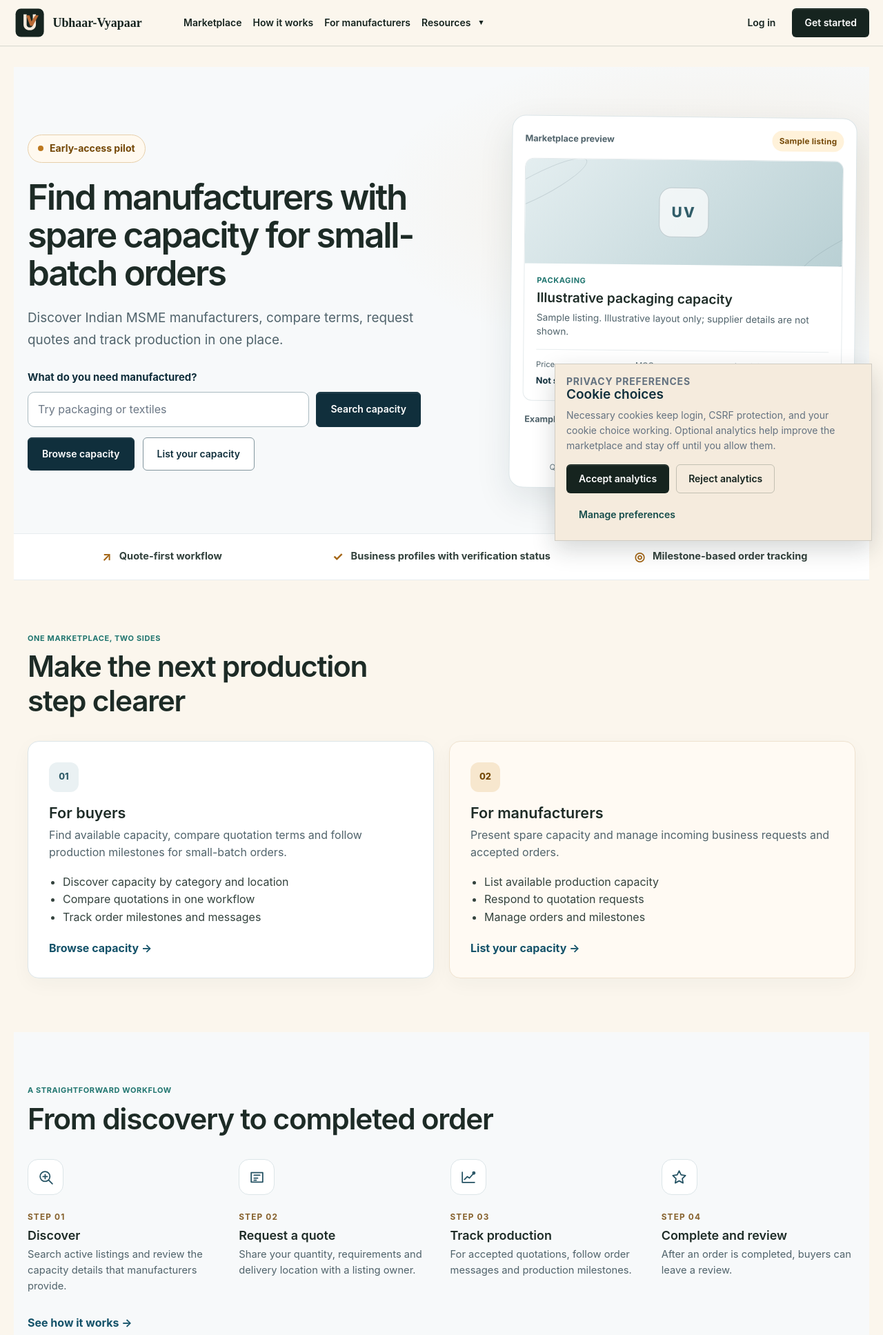
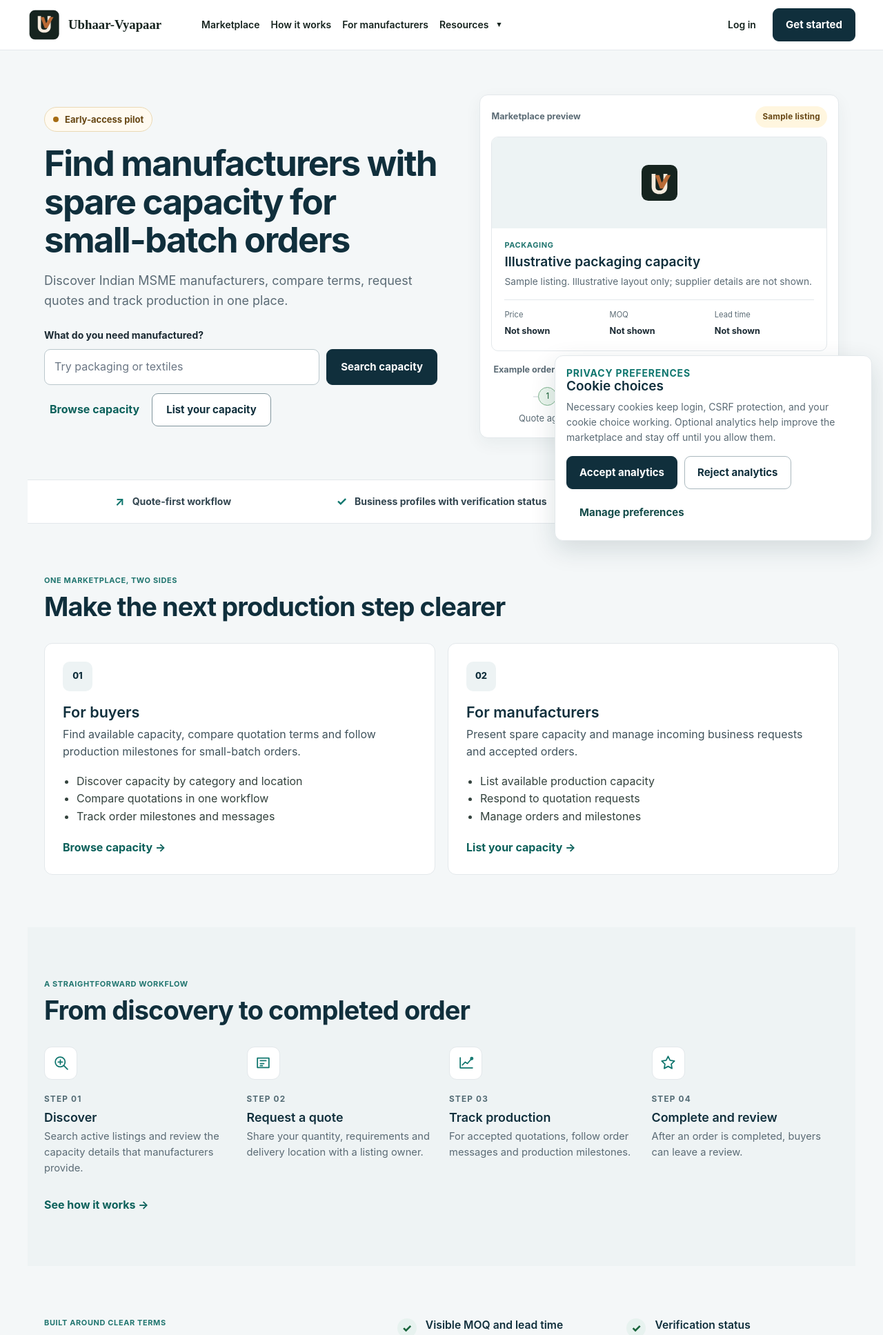
Before and after one commit to ahmed-mir/Ubhaar-Vyapaar, a Django app: page / in a window 1280 px wide. Shown: the top 1935 px of the page at 69% size. Run offline with Django 5.2, Linux system fonts and the light colour scheme; data that the repository does not hold is empty; parts of the project's set-up code (start-up, migrations or seed data) failed here and were passed over.

Commit message:
Redesign public landing and marketplace surfaces

```diff
--- /dev/null
+++ b/marketplace/static/marketplace/css/visual-v2.css
@@ -0,0 +1,311 @@
+/* Shared visual system for the public landing and marketplace surfaces. */
+:root {
+    --uv-navy: #102f3c;
+    --uv-teal: #0f766e;
+    --uv-background: #f4f7f8;
+    --uv-white: #ffffff;
+    --uv-border: #e3e8eb;
+    --uv-text: #1b2a33;
+    --uv-muted: #5b6b75;
+    --uv-warm: #f5b83d;
+    --uv-success: #15803d;
+    --uv-danger: #b91c1c;
+    --uv-radius-card: 12px;
+    --uv-radius-button: 9px;
+    --uv-shadow: 0 8px 24px rgba(16, 47, 60, 0.055);
+}
+
+html { scroll-padding-top: 92px; }
+body {
+    background: var(--uv-background);
+    color: var(--uv-text);
+    font-family: Inter, ui-sans-serif, system-ui, -apple-system, BlinkMacSystemFont, "Segoe UI", sans-serif;
+    font-size: 16px;
+    line-height: 1.6;
+}
+a { color: var(--uv-teal); }
+.container { max-width: 1200px; }
+.page-content { padding-top: 0; }
+
+.site-header {
+    position: sticky;
+    background: var(--uv-white);
+    border-bottom: 1px solid var(--uv-border);
+    box-shadow: none;
+    backdrop-filter: none;
+}
+.header-inner { min-height: 72px; }
+.brand-logo-full { width: 228px; }
+.nav-group-primary { border: 0; background: transparent; padding: 0; }
+.nav-link {
+    min-height: 44px;
+    border-radius: 8px;
+    color: var(--uv-text);
+    font-size: 14px;
+    transition: background-color 180ms ease, color 180ms ease;
+}
+.nav-link:hover { background: #edf3f4; color: var(--uv-navy); transform: none; }
+.nav-link-active,
+.nav-link-active:hover,
+.site-nav .nav-link-active { background: #eaf1f3; color: var(--uv-navy); box-shadow: none; }
+.brand { display: inline-flex; align-items: center; }
+.brand-logo-lockup, .brand-logo-full { display: block; }
+.nav-cta.button-primary,
+.button-primary {
+    background: var(--uv-navy);
+    border-color: var(--uv-navy);
+    color: var(--uv-white);
+    box-shadow: none;
+}
+.nav-cta.button-primary:hover,
+.button-primary:hover { background: #194653; border-color: #194653; box-shadow: none; transform: translateY(-1px); }
+.button {
+    min-height: 48px;
+    padding: 12px 18px;
+    border-radius: var(--uv-radius-button);
+    font-size: 15px;
+    font-weight: 650;
+    transition: color 180ms ease, background-color 180ms ease, border-color 180ms ease, transform 180ms ease;
+}
+.button-secondary,
+.button-outline {
+    border-color: #aab8be;
+    background: var(--uv-white);
+    color: var(--uv-navy);
+    box-shadow: none;
+}
+.button-secondary:hover,
+.button-outline:hover { border-color: var(--uv-navy); background: #f6f9fa; color: var(--uv-navy); box-shadow: none; transform: translateY(-1px); }
+:where(a, button, input, select, textarea, summary):focus-visible {
+    outline: 3px solid #0f766e;
+    outline-offset: 3px;
+}
+
+.landing-page { --landing-ink: var(--uv-text); --landing-muted: var(--uv-muted); --landing-line: var(--uv-border); --landing-bg: var(--uv-background); color: var(--uv-text); }
+.landing-page .container { width: min(100% - 48px, 1200px); }
+.landing-hero { padding: 64px 0 60px; background: var(--uv-background); }
+.landing-hero-grid { grid-template-columns: minmax(0, 1.05fr) minmax(360px, .95fr); gap: 56px; }
+.landing-badge {
+    min-height: 36px;
+    padding: 7px 12px;
+    margin-bottom: 18px;
+    border-color: #ead9b5;
+    background: #fffaf0;
+    color: #674714;
+    font-size: 13px;
+}
+.landing-badge span { background: #a66c13; }
+.landing-hero h1 {
+    max-width: 700px;
+    margin-bottom: 18px;
+    color: var(--uv-navy);
+    font-size: clamp(38px, 4.15vw, 54px);
+    font-weight: 700;
+    line-height: 1.08;
+    letter-spacing: -0.035em;
+}
+.landing-lede { max-width: 570px; margin-bottom: 24px; color: var(--uv-muted); font-size: 18px; line-height: 1.6; }
+.landing-search label { color: var(--uv-text); font-size: 14px; }
+.landing-search-row { gap: 10px; }
+.landing-search input { min-height: 48px; border-color: #bac7cc; border-radius: 9px; color: var(--uv-text); }
+.landing-actions { gap: 10px; margin-top: 12px; }
+.landing-browse-link { display: inline-flex; min-height: 48px; align-items: center; justify-content: center; padding-inline: 8px; font-weight: 650; }
+.landing-actions .button, .landing-search .button { min-height: 48px; }
+.landing-chips { margin-top: 22px; gap: 8px; }
+.landing-chips > span { color: var(--uv-muted); }
+.landing-chips a { min-height: 38px; border-color: var(--uv-border); color: var(--uv-navy); font-size: 14px; }
+.landing-chips a:hover, .landing-category:hover { border-color: #89aaa9; background: #f1f7f6; }
+.landing-demo { padding: 16px; border-color: var(--uv-border); border-radius: var(--uv-radius-card); box-shadow: var(--uv-shadow); transform: none; }
+.landing-demo-top, .landing-tracker-heading { color: var(--uv-muted); }
+.landing-sample-label, .landing-listing-sample { background: #fff6df; color: #674714; }
+.landing-demo-card { border-color: var(--uv-border); border-radius: 10px; }
+.landing-demo-art { height: 132px; background: #edf3f4; }
+.landing-demo-art img { display: block; width: 52px; height: 52px; object-fit: contain; }
+.landing-demo-body h2 { color: var(--uv-navy); }
+.landing-demo-body > p:not(.eyebrow) { color: var(--uv-muted); }
+.landing-demo-facts { border-color: var(--uv-border); }
+.landing-demo-facts strong { color: var(--uv-text); }
+.landing-tracker li { color: var(--uv-muted); font-size: 13px; }
+.landing-tracker ol::before { background: var(--uv-border); }
+.landing-tracker li span { border-color: #b8c6cb; color: var(--uv-text); }
+.landing-tracker li.is-done span { border-color: #7cb28c; background: #eaf5ed; color: #155e32; }
+.landing-tracker li.is-current span { border-color: var(--uv-navy); background: var(--uv-navy); color: #fff; }
+.landing-trust-strip { border-color: var(--uv-border); background: #fff; }
+.landing-trust-grid { padding-block: 17px; }
+.landing-trust-grid p { color: #334650; font-size: 14px; }
+.landing-trust-grid p span { color: var(--uv-teal); }
+.landing-section { padding: 76px 0; }
+.landing-section-heading { margin-bottom: 30px; }
+.landing-section-heading h2, .landing-why-grid h2, .landing-trust-panel h2, .landing-state h2, .landing-faq h2, .landing-final-cta h2 {
+    color: var(--uv-navy);
+    font-size: clamp(30px, 3.05vw, 38px);
+    font-weight: 680;
+    line-height: 1.15;
+    letter-spacing: -0.025em;
+}
+.landing-audience-grid { gap: 18px; }
+.landing-audience-card { padding: 26px; border-color: var(--uv-border); border-radius: var(--uv-radius-card); box-shadow: none; }
+.landing-audience-warm { background: #fff; border-color: var(--uv-border); }
+.landing-card-icon, .landing-audience-warm .landing-card-icon { background: #edf3f4; color: var(--uv-navy); border-radius: 10px; }
+.landing-audience-card h3, .landing-steps h3, .landing-benefits h3 { color: var(--uv-navy); }
+.landing-audience-card > p, .landing-audience-card ul { color: #40535c; }
+.landing-page .text-link { color: #0c615b; }
+.landing-page .text-link:hover { color: #084a45; }
+.landing-how, .landing-categories, .landing-faq { background: #eef3f4; }
+.landing-steps { gap: 22px; }
+.landing-step-icon { width: 48px; height: 48px; margin-bottom: 14px; border-color: var(--uv-border); border-radius: 11px; }
+.landing-step-icon svg { stroke: var(--uv-teal); }
+.landing-step-number { color: #536b74; }
+.landing-steps p, .landing-benefits p { color: var(--uv-muted); }
+.landing-listing-grid { gap: 16px; }
+.landing-listing-card { border-color: var(--uv-border); border-radius: var(--uv-radius-card); }
+.landing-listing-media { background: #e8eff1; }
+.landing-listing-content h3 a { color: var(--uv-navy); }
+.landing-listing-facts span { border-color: var(--uv-border); color: #40535c; }
+.landing-verified { color: #17633a; }
+.landing-quote-link { color: #0c615b; }
+.landing-category { border-color: var(--uv-border); border-radius: 10px; color: var(--uv-navy); }
+.landing-category-count { color: var(--uv-muted); }
+.landing-category-arrow { color: var(--uv-teal); }
+.landing-benefits li > span { background: #e7f2ef; color: #17633a; }
+.landing-trust-panel { background: #edf3f4; border-color: var(--uv-border); }
+.landing-trust-panel h2 { color: var(--uv-navy); font-size: 28px; }
+.landing-trust-panel p:not(.eyebrow) { color: #40535c; font-size: 15px; }
+.landing-state { background: #fff; }
+.landing-state li { border-left-color: var(--uv-teal); background: #f4f7f8; color: #334650; }
+.landing-waitlist { border-color: var(--uv-border); border-radius: var(--uv-radius-card); background: #fff; }
+.landing-waitlist h3 { color: var(--uv-navy); }
+.landing-waitlist > p:not(.eyebrow), .waitlist-privacy { color: var(--uv-muted); }
+.landing-waitlist .eyebrow { color: #674714; }
+.waitlist-form .form-field input, .waitlist-form .form-field select, .waitlist-form .form-field textarea { border-color: #aab8be; border-radius: 8px; color: var(--uv-text); }
+.waitlist-privacy a { color: #0c615b; }
+.landing-faq-list { border-color: var(--uv-border); }
+.landing-faq-list details { border-color: var(--uv-border); }
+.landing-faq-list summary { color: var(--uv-text); }
+.landing-faq-list summary::after { color: var(--uv-teal); }
+.landing-faq-list details p { color: #40535c; }
+.landing-faq-list details p a { color: #0c615b; }
+.landing-final-cta { background: var(--uv-navy); }
+.landing-final-cta .eyebrow { color: #ffe2a1; }
+.landing-final-cta h2 { color: #fff; }
+.landing-final-cta p:not(.eyebrow) { color: #e0e9ec; }
+.landing-final-cta .button-light { color: var(--uv-navy); }
+.landing-final-cta .button-outline-light { border-color: #b9c9cf; }
+.landing-page a, .landing-page button { transition-duration: 180ms; }
+
+.marketplace-heading,
+.marketplace-discovery,
+.trade-breadcrumbs,
+.listing-sheet-heading,
+.listing-sheet-overview,
+.listing-detail-content,
+.quote-process,
+.similar-listings,
+.manufacturer-sheet-heading,
+.manufacturer-about,
+.manufacturer-reviews,
+.manufacturer-listings { width: min(1200px, calc(100% - 48px)); }
+.marketplace-heading { padding: 36px 0 18px; }
+.marketplace-heading .eyebrow,
+.marketplace-filter-rail > .eyebrow,
+.marketplace-results-heading .eyebrow { font-family: inherit; color: var(--uv-teal); font-size: 12px; font-weight: 700; letter-spacing: .07em; }
+.marketplace-heading h1 { color: var(--uv-navy); font-size: clamp(34px, 4vw, 44px); font-weight: 700; letter-spacing: -.03em; line-height: 1.12; }
+.marketplace-heading > p:last-child { margin-top: 9px; color: var(--uv-muted); font-size: 17px; }
+.marketplace-discovery { margin-bottom: 56px; }
+.marketplace-search-line { max-width: none; gap: 8px; margin-bottom: 18px; }
+.marketplace-search-line label, .marketplace-filter-field label { color: var(--uv-text); font-size: 14px; font-weight: 650; }
+.marketplace-search-control { max-width: 760px; gap: 10px; }
+.marketplace-search-control input, .marketplace-filter-field input, .marketplace-filter-field select {
+    min-height: 48px; padding: 10px 12px; border-color: #b8c5ca; border-radius: 8px; color: var(--uv-text); font-size: 16px;
+}
+.marketplace-search-control .button { min-height: 48px; }
+.marketplace-results-layout { grid-template-columns: minmax(235px, 270px) minmax(0, 1fr); gap: 24px; }
+.marketplace-filter-disclosure { border-color: var(--uv-border); border-radius: var(--uv-radius-card); box-shadow: none; }
+.marketplace-filter-rail { gap: 14px; padding: 18px; }
+.marketplace-filter-field input, .marketplace-filter-field select { min-height: 44px; font-size: 15px; }
+.marketplace-filter-actions { gap: 10px; }
+.marketplace-filter-actions .text-action { color: #0c615b; }
+.marketplace-results-heading, .manufacturer-section-heading { border-color: var(--uv-border); }
+.marketplace-results-heading h2 { color: var(--uv-navy); font-size: 24px; font-weight: 680; }
+.marketplace-result-range { color: var(--uv-muted); font-size: 14px; }
+.marketplace-filter-chips li { border-color: #c6dfda; background: #edf7f5; color: #174f4a; }
+.sample-listings-notice { border-left-color: var(--uv-warm); background: #fff8e8; color: #57451f; }
+.listing-spec-row { grid-template-columns: 136px minmax(0, 1fr) minmax(165px, .72fr); gap: 18px; padding: 18px 0; border-color: var(--uv-border); }
+.listing-spec-media { min-height: 128px; border-radius: 9px; background: #e8eff1; }
+.listing-image-placeholder::before, .listing-image-placeholder::after { display: none; content: none; }
+.listing-image-placeholder { display: flex; min-height: inherit; flex-direction: column; align-items: center; justify-content: center; gap: 5px; padding: 8px; background: #edf3f4; color: var(--uv-muted); text-align: center; }
+.listing-image-placeholder .fallback-brand-mark { display: none; }
+.listing-image-placeholder .fallback-geometry { display: block; width: 52px; height: 40px; fill: none; stroke: #365b65; stroke-width: 4; stroke-linecap: round; stroke-linejoin: round; }
+.listing-image-placeholder .placeholder-category { color: var(--uv-navy); font-family: inherit; font-size: 11px; font-weight: 650; }
+.listing-image-placeholder .placeholder-capability { color: var(--uv-muted); font-size: 11px; }
+.listing-spec-main { gap: 8px; }
+.listing-spec-flags { gap: 7px; }
+.listing-category, .sample-badge, .listing-availability { border-radius: 999px; font-family: inherit; letter-spacing: 0; }
+.listing-spec-main h3 { color: var(--uv-navy); font-size: 19px; line-height: 1.3; }
+.listing-spec-main h3 a { color: var(--uv-navy); }
+.listing-spec-maker, .listing-process { color: var(--uv-muted); font-size: 14px; }
+.listing-spec-values { font-family: inherit; }
+.listing-spec-values { gap: 6px; }
+.listing-spec-values > div { padding-bottom: 5px; border-color: #e8edef; }
+.listing-spec-values dt { color: var(--uv-muted); font-family: inherit; font-size: 12px; font-weight: 600; letter-spacing: 0; text-transform: none; }
+.listing-spec-values dd { color: var(--uv-text); font-family: inherit; font-size: 14px; font-weight: 650; }
+.marketplace-empty-state { border: 1px solid var(--uv-border); border-radius: var(--uv-radius-card); background: #fff; }
+.marketplace-pagination { margin-top: 26px; }
+
+.site-footer { background: var(--uv-navy); }
+.cookie-consent-panel { border: 1px solid var(--uv-border); border-radius: 12px; background: #fff; box-shadow: 0 12px 36px rgba(16, 47, 60, 0.14); }
+.cookie-consent .eyebrow { color: var(--uv-teal); }
+.cookie-consent h2 { color: var(--uv-navy); }
+.cookie-consent p:not(.eyebrow) { color: var(--uv-muted); }
+
+@media (max-width: 900px) {
+    .marketplace-results-layout { grid-template-columns: 1fr; }
+    .marketplace-filter-disclosure > summary { min-height: 48px; border-radius: 9px; }
+    .marketplace-filter-rail { grid-template-columns: repeat(2, minmax(0, 1fr)); }
+    .marketplace-filter-rail > .eyebrow, .marketplace-filter-actions { grid-column: 1 / -1; }
+}
+@media (max-width: 720px) {
+    .header-inner { min-height: 64px; }
+    .brand-logo-full { width: 158px; height: auto; }
+    .landing-page .container, .marketplace-heading, .marketplace-discovery { width: min(100% - 36px, 1200px); }
+    .landing-hero { padding: 44px 0 40px; }
+    .landing-hero-grid { grid-template-columns: minmax(0, 1fr); gap: 28px; }
+    .landing-hero h1 { font-size: clamp(34px, 9.2vw, 38px); line-height: 1.12; }
+    .landing-lede { font-size: 16px; }
+    .landing-search-row { display: grid; grid-template-columns: minmax(0, 1fr); }
+    .landing-search-row .button { width: 100%; }
+    .landing-actions { display: grid; grid-template-columns: 1fr; }
+    .landing-actions .button { width: 100%; }
+    .landing-demo { padding: 13px; }
+    .landing-demo-art { height: 124px; }
+    .landing-section { padding: 54px 0; }
+    .landing-section-heading h2, .landing-why-grid h2, .landing-trust-panel h2, .landing-state h2, .landing-faq h2, .landing-final-cta h2 { font-size: 29px; }
+    .landing-steps { gap: 24px; }
+    .landing-audience-card { padding: 22px; }
+    .landing-trust-panel-inner, .landing-final-inner { align-items: flex-start; }
+    .marketplace-heading { padding-top: 28px; }
+    .marketplace-heading h1 { font-size: 34px; }
+    .marketplace-discovery { margin-bottom: 44px; }
+    .marketplace-search-control { display: grid; grid-template-columns: minmax(0, 1fr) auto; }
+    .marketplace-filter-rail { grid-template-columns: minmax(0, 1fr); padding: 16px; }
+    .marketplace-filter-rail > .eyebrow, .marketplace-filter-actions { grid-column: auto; }
+    .listing-spec-row { grid-template-columns: 76px minmax(0, 1fr); gap: 10px 12px; padding: 16px 0; }
+    .listing-spec-media { min-height: 86px; grid-row: 1; }
+    .listing-spec-main { grid-column: 2; grid-row: 1; }
+    .listing-spec-main h3 { font-size: 16px; }
+    .listing-spec-maker { display: grid; gap: 2px; }
+    .listing-spec-values { grid-column: 1 / -1; grid-template-columns: repeat(2, minmax(0, 1fr)); gap: 8px 16px; padding-top: 10px; border-top: 1px solid var(--uv-border); }
+    .marketplace-results-heading { align-items: center; }
+}
+@media (max-width: 380px) {
+    .landing-page .container, .marketplace-heading, .marketplace-discovery { width: min(100% - 32px, 1200px); }
+    .landing-hero h1 { font-size: 30px; line-height: 1.12; }
+    .landing-demo-facts { grid-template-columns: repeat(3, minmax(0, 1fr)); }
+    .landing-demo-facts span { font-size: 11px; }
+    .marketplace-search-control { grid-template-columns: minmax(0, 1fr); }
+    .marketplace-search-control .button { width: 100%; }
+    .marketplace-results-heading { align-items: flex-start; gap: 8px; }
+}
+@media (prefers-reduced-motion: reduce) {
+    *, *::before, *::after { scroll-behavior: auto !important; transition-duration: .01ms !important; animation-duration: .01ms !important; animation-iteration-count: 1 !important; }
+}
--- a/marketplace/templates/marketplace/base.html
+++ b/marketplace/templates/marketplace/base.html
@@ -76,6 +76,7 @@
 
     {% block extra_css %}
     {% endblock %}
+    <link rel="stylesheet" href="{% static 'marketplace/css/visual-v2.css' %}">
 </head>
 
 
--- a/marketplace/templates/marketplace/landing.html
+++ b/marketplace/templates/marketplace/landing.html
@@ -25,7 +25,7 @@
                     <div class="landing-search-row"><input id="landing-query" type="search" name="q" placeholder="Try packaging or textiles"><button class="button button-primary" type="submit">Search capacity</button></div>
                 </form>
                 <div class="landing-actions">
-                    <a class="button button-primary" href="{% url 'marketplace' %}" data-analytics="hero_browse">Browse capacity</a>
+                    <a class="text-link landing-browse-link" href="{% url 'marketplace' %}" data-analytics="hero_browse">Browse capacity</a>
                     <a class="button button-secondary" href="{{ manufacturer_cta_url }}" data-analytics="hero_list">List your capacity</a>
                 </div>
                 {% if categories %}<div class="landing-chips" aria-label="Browse categories"><span>Explore categories</span>{% for category in categories %}<a href="{% url 'marketplace' %}?category={{ category.value|urlencode }}">{{ category.label }}</a>{% endfor %}</div>{% endif %}
@@ -33,7 +33,7 @@
             <div class="landing-demo" aria-label="Illustrative product preview">
                 <div class="landing-demo-top"><span>Marketplace preview</span><span class="landing-sample-label">Sample listing</span></div>
                 <article class="landing-demo-card">
-                    <div class="landing-demo-art" aria-hidden="true"><span>UV</span><i></i><b></b></div>
+                    <div class="landing-demo-art" aria-hidden="true"><img src="{% static 'marketplace/images/brand/logo-mark.svg' %}" alt="" width="52" height="52"></div>
                     <div class="landing-demo-body"><p class="eyebrow">Packaging</p><h2>Illustrative packaging capacity</h2><p>Sample listing. Illustrative layout only; supplier details are not shown.</p><div class="landing-demo-facts"><span>Price <strong>Not shown</strong></span><span>MOQ <strong>Not shown</strong></span><span>Lead time <strong>Not shown</strong></span></div></div>
                 </article>
                 <div class="landing-tracker"><div class="landing-tracker-heading"><span>Example order milestones</span><span>Workflow preview</span></div><ol><li class="is-done"><span>1</span>Quote agreed</li><li class="is-current"><span>2</span>Production</li><li><span>3</span>Dispatch</li></ol></div>
```
Also changed, not shown: marketplace/templates/marketplace/includes/listing_visual.html (+5 -15 lines), marketplace/templates/marketplace/includes/marketplace_trade_ledger.html (+4 -4 lines).
